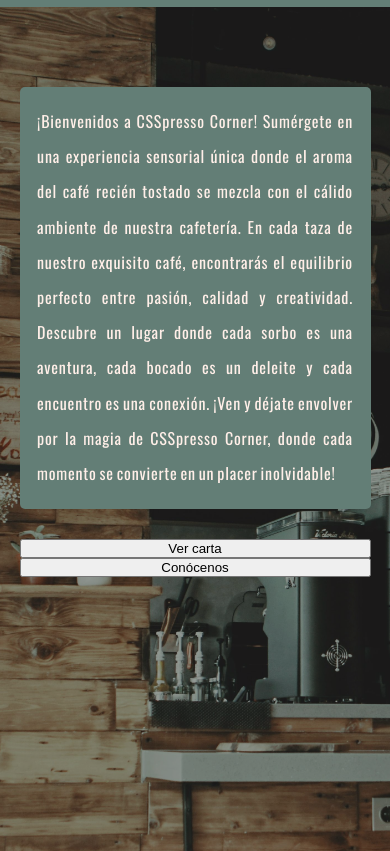
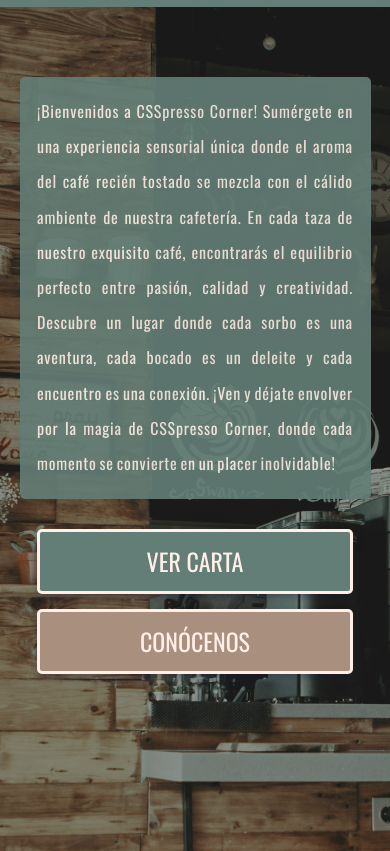
Before and after one commit to tanferest/csspresso_corner, a React app: page / in a window 390 px wide. Shown: the part 83-934 px from the top of the page. Built offline with nearby package versions, Linux system fonts and the light colour scheme.

Commit message:
homepage, mobile version done

```diff
--- a/src/components/Homepage.js
+++ b/src/components/Homepage.js
@@ -9,7 +9,7 @@ function Homepage () {
             ¡Bienvenidos a CSSpresso Corner! Sumérgete en una experiencia sensorial única donde el aroma del café recién tostado se mezcla con el cálido ambiente de nuestra cafetería. En cada taza de nuestro exquisito café, encontrarás el equilibrio perfecto entre pasión, calidad y creatividad. Descubre un lugar donde cada sorbo es una aventura, cada bocado es un deleite y cada encuentro es una conexión. ¡Ven y déjate envolver por la magia de CSSpresso Corner, donde cada momento se convierte en un placer inolvidable!
             </p>
         </div>
-        <button className='btn homepage__btn--1'>Ver carta</button>
+        <a className='btn homepage__btn--1'>Ver carta</a>
         <button className='btn homepage__btn--2'>Conócenos</button>
     </main>
 };
--- a/src/styles/Components.scss
+++ b/src/styles/Components.scss
@@ -1,4 +1,18 @@
+@import './Variables.scss';
+
 .btn {
     z-index: 100;
-    width: 100%;
+    width: 90%;
+    height: 65px;
+    font-family: 'Oswald', sans-serif;
+    text-transform: uppercase;
+    font-size: 1.5rem;
+    color: $second-color;
+    background-color: black;
+    border-radius: 5px;
+    border: 3px solid $second-color;
+    display: flex;
+    justify-content: center;
+    align-items: center;
+    box-shadow: rgba(50, 50, 93, 0.25) 0px 6px 12px -2px, rgba(0, 0, 0, 0.3) 0px 3px 7px -3px;
 }
--- a/src/styles/Homepage.scss
+++ b/src/styles/Homepage.scss
@@ -17,19 +17,20 @@
         top: 0;
         width: 100%;
         min-height: 100vh;
-        background-color: $dark-cover
+        background-color: $dark-cover;
     }
     &__wrapper {
         z-index: 10;
         background-color: $main-color;
         height: 50vh;
         position: relative;
-        margin: 60px 0 30px 0;
+        margin: 50px 0 30px 0;
         padding: 5%;
         border-radius: 5px;
         display: flex;
         justify-content: center;
         align-items: center;
+        opacity: 90%;
     }
     &__text {
         color: $second-color;
@@ -38,7 +39,27 @@
         letter-spacing: .05rem;
         word-spacing: -0.1rem;
     }
-    &__btn {
-        z-index: 100;
+    &__btn--1 {
+        margin-bottom: 15px;
+        background-color: $main-color;
+        @include desktop {
+            &:hover {
+                background-color: $second-color;
+                color: $main-color;
+                border-color: $main-color;
+                text-decoration: underline;
+            }
+        }
+    }
+    &__btn--2 {
+        background-color: $second-dark;
+        @include desktop {
+            &:hover {
+                background-color: $second-color;
+                color: $second-dark;
+                border-color: $second-dark;
+                text-decoration: underline;
+            }
+        }
     }
 }
--- a/src/styles/Reset.scss
+++ b/src/styles/Reset.scss
@@ -9,3 +9,12 @@
     font-family: 'Oswald', sans-serif;
     font-size: 16px;
 }
+
+
+button {
+	color: inherit;
+	padding: 0;
+	font: inherit;
+	cursor: pointer;
+	outline: inherit;
+}
--- a/src/styles/Variables.scss
+++ b/src/styles/Variables.scss
@@ -1,3 +1,4 @@
 $main-color: #637E76;
 $dark-cover: rgba(35, 45, 42, 0.472);
 $second-color: #FFEFE8;
+$second-dark: #A9907E;
```
